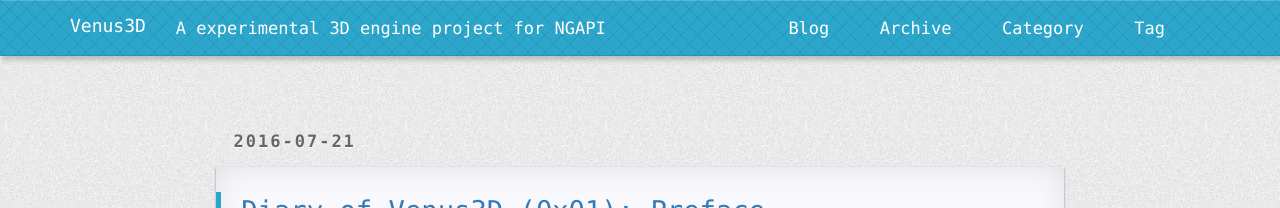
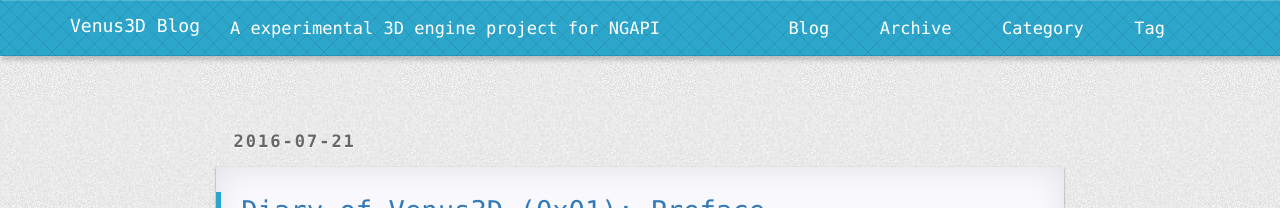
Before and after one commit to Napoleon314/Napoleon314.github.io, a Jekyll site: the page built from index.html, in a window 1280 px wide. Shown: the top 208 px of the page. Built offline with Jekyll 4.4.1, drawn with Linux system fonts in a browser that asks for light colours; nearby versions of some CDN libraries; the list of posts is cut into pages by our own code; comment, search, counter and statistics services are not loaded; a style sheet for code colours, icons or effects is not loaded.

Commit message:
blog name

```diff
--- a/_config.yml
+++ b/_config.yml
@@ -25,7 +25,7 @@ defaults:
 
 
 
-title: "Venus3D"
+title: "Venus3D Blog"
 email: "napoleon356977480@gmail.com"
 description: "A experimental 3D engine project for NGAPI"
 github_username:  "Napoleon314"
```
